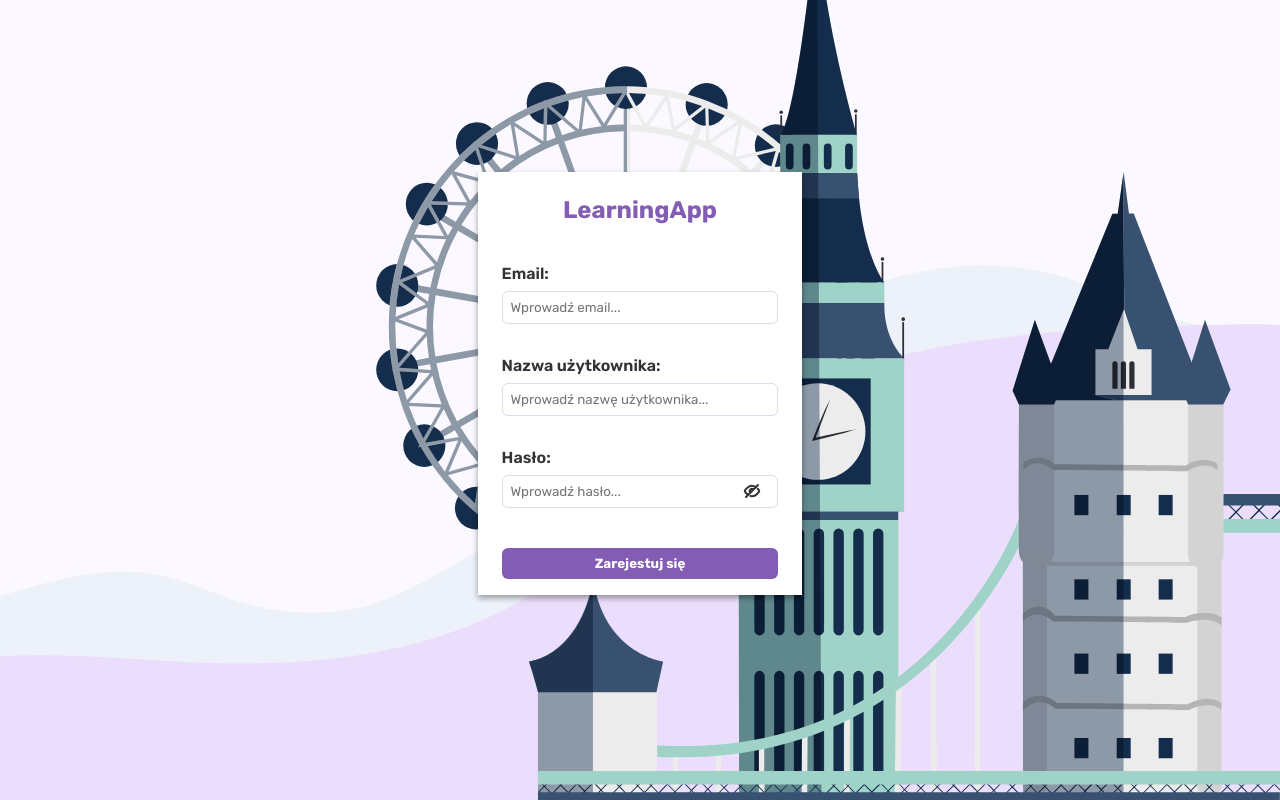
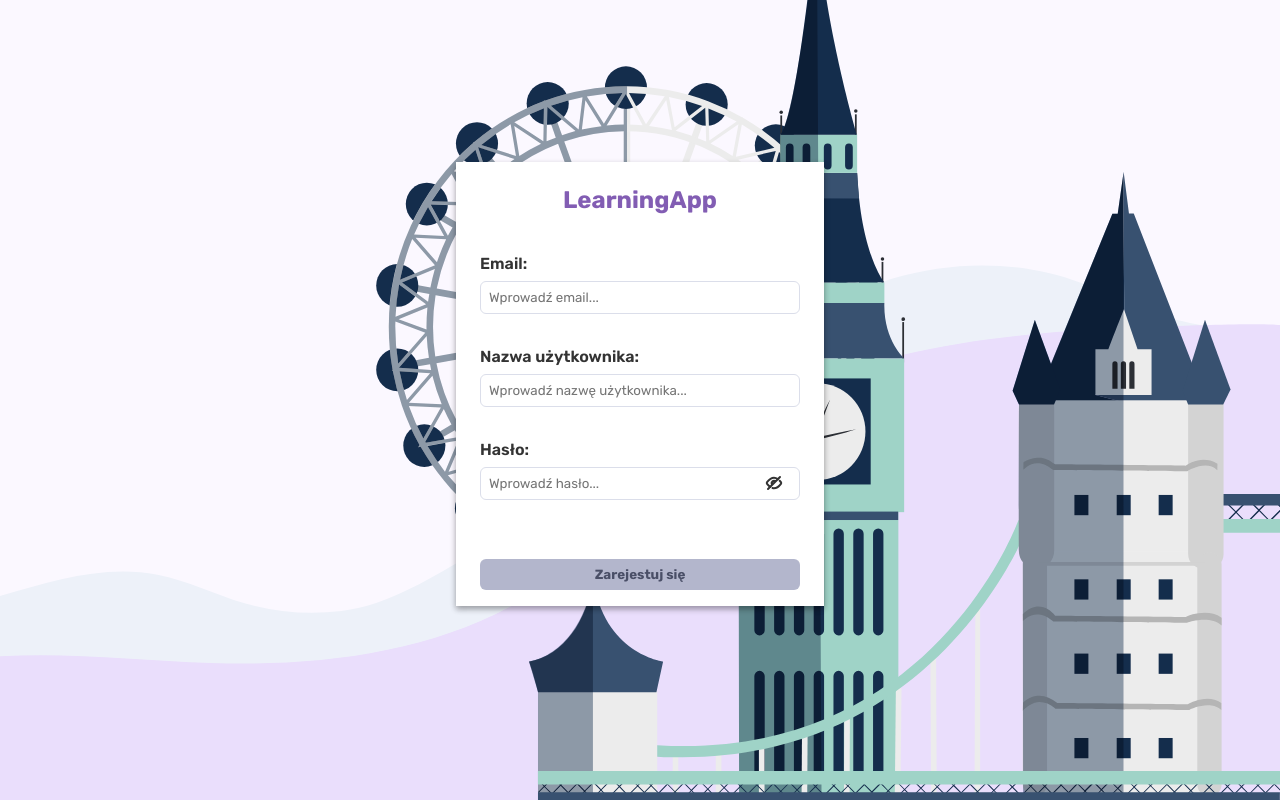
Before and after one commit to Adrian397/reactjs-english-educational-app, a React (Create React App) app: page / in a window 1280 px wide. Built offline with nearby package versions, Linux system fonts and the light colour scheme.

Commit message:
add registration validation

```diff
--- a/src/components/PasswordTip/PasswordTip.tsx
+++ b/src/components/PasswordTip/PasswordTip.tsx
@@ -1,7 +1,55 @@
-type Props = {};
+import CheckIcon from "@mui/icons-material/Check";
+import ErrorOutlineIcon from "@mui/icons-material/ErrorOutline";
+import styled from "styled-components";
+import { StyledProps } from "../../utils/styledProps";
 
-const PasswordTip = (props: Props) => {
-  return <div>PasswordTip</div>;
+type Props = {
+  initialState?: boolean;
+  isValidated?: boolean;
+  text: string;
 };
 
-export default PasswordTip;
+export const PasswordTip = ({ initialState, isValidated, text }: Props) => {
+  return (
+    <>
+      <Text isValidated={isValidated} initialState={initialState}>
+        {text}
+      </Text>
+      {!isValidated ? (
+        <Success>
+          <CheckIcon />
+        </Success>
+      ) : initialState ? null : (
+        <Error>
+          <ErrorOutlineIcon />
+        </Error>
+      )}
+    </>
+  );
+};
+
+const Text = styled.p<StyledProps>`
+  color: ${({ isValidated, initialState }) =>
+    !isValidated ? "#00A567" : initialState ? "#333" : "#FA233B"};
+  font-size: 0.75rem;
+  margin-right: 3px;
+`;
+
+const Success = styled.span`
+  margin-right: 6px;
+  svg {
+    fill: #00a567;
+    width: 0.75rem;
+    height: max-content;
+  }
+`;
+
+const Error = styled.span`
+  margin-right: 6px;
+
+  svg {
+    fill: #fa233b;
+    width: 0.75rem;
+    height: max-content;
+  }
+`;
--- a/src/routes/RegistrationPage/RegistrationPage.tsx
+++ b/src/routes/RegistrationPage/RegistrationPage.tsx
@@ -1,8 +1,10 @@
 import CloseRoundedIcon from "@mui/icons-material/CloseRounded";
+import ErrorOutlineIcon from "@mui/icons-material/ErrorOutline";
 import { useFormik } from "formik";
 import { ReactElement, useState } from "react";
 import styled from "styled-components";
 import * as Yup from "yup";
+import { PasswordTip } from "../../components/PasswordTip/PasswordTip";
 import { StyledProps } from "../../utils/styledProps";
 import {
   emailValidation,
@@ -32,7 +34,7 @@ const RegistrationPage = (): ReactElement => {
       console.log(values);
     },
 
-    // validateOnBlur: false,
+    validateOnChange: false,
   });
 
   const safePasswordValidate = (password: string) => {
@@ -48,7 +50,14 @@ const RegistrationPage = (): ReactElement => {
 
   const allErrors = safePasswordValidate(formik.values.password);
 
-  console.log(formik.isValid);
+  const errorTranslate =
+    formik.errors.username === "UsernameToLong"
+      ? "Wykorzystano maksymalną ilość znaków"
+      : formik.errors.username === "UsernameToShort"
+      ? "Niewystarczająca ilość znaków - min. 6"
+      : formik.errors.username === "UsernameWrongChar"
+      ? "Użyto niedozwolonych znaków"
+      : "Niewystarczająca ilość znaków - min. 6";
 
   return (
     <RegistrationWrapper>
@@ -64,7 +73,11 @@ const RegistrationPage = (): ReactElement => {
               id="email"
               {...formik.getFieldProps("email")}
             />
-            {formik.values.email.length > 0 && (
+            <p>
+              <ErrorOutlineIcon /> Nieprawidłowy format e-mail.
+            </p>
+
+            {formik.values.email.length >= 1 && (
               <button
                 type="button"
                 onClick={() =>
@@ -76,7 +89,10 @@ const RegistrationPage = (): ReactElement => {
             )}
           </div>
         </Email>
-        <Username errors={formik.errors}>
+        <Username
+          errors={formik.errors}
+          isVisible={isUsernameTip || formik.values.username.length >= 1}
+        >
           <label htmlFor="username">Nazwa użytkownika:</label>
           <div>
             <input
@@ -84,9 +100,20 @@ const RegistrationPage = (): ReactElement => {
               type="username"
               id="username"
               {...formik.getFieldProps("username")}
+              onBlur={() => {
+                setIsUsernameTip(false);
+                formik.validateField("username");
+              }}
+              onFocus={() => setIsUsernameTip(true)}
             />
 
-            {formik.values.username.length > 0 && (
+            <p>Min. 6, Max. 32, bez polskich znaków</p>
+
+            <p>
+              <ErrorOutlineIcon /> {errorTranslate}
+            </p>
+
+            {formik.values.username.length >= 1 && (
               <button
                 type="button"
                 onClick={() =>
@@ -106,14 +133,48 @@ const RegistrationPage = (): ReactElement => {
               type={isVisible ? "text" : "password"}
               id="password"
               {...formik.getFieldProps("password")}
+              onBlur={() => {
+                setIsPasswordTip(false);
+                formik.validateField("password");
+              }}
+              onFocus={() => setIsPasswordTip(true)}
             />
+            <PasswordTips
+              isVisible={isPasswordTip || formik.values.password.length >= 1}
+            >
+              <PasswordTip
+                isValidated={allErrors.errors?.includes("CapitalLetterError")}
+                text={"Wielka litera"}
+              />
+              <PasswordTip
+                isValidated={allErrors.errors?.includes("LowerLetterError")}
+                text={"Mała litera"}
+              />
+              <PasswordTip
+                isValidated={allErrors.errors?.includes("DigitError")}
+                text={"Cyfra"}
+              />
+              <PasswordTip
+                isValidated={allErrors.errors?.includes("MinLength")}
+                text={"Min. 8 znaków"}
+              />
+            </PasswordTips>
             <button
               type="button"
               onClick={() => setIsVisible((prevState) => !prevState)}
             />
           </div>
         </Password>
-        <RegistrationButton disabled={!formik.isValid} type="submit">
+        <RegistrationButton
+          disabled={
+            !(
+              formik.values.username &&
+              formik.values.password &&
+              formik.values.email
+            ) || !formik.isValid
+          }
+          type="submit"
+        >
           Zarejestuj się
         </RegistrationButton>
       </RegistrationForm>
@@ -141,7 +202,7 @@ const RegistrationWrapper = styled.div`
     height: 56.25rem;
   }
 
-  p {
+  p:last-child {
     font-size: 14px;
     color: #333;
 
@@ -155,7 +216,7 @@ const RegistrationWrapper = styled.div`
 `;
 
 const RegistrationForm = styled.form`
-  width: 20.3rem;
+  width: 23rem;
   background-color: white;
   box-shadow: 0 3px 6px rgba(0, 0, 0, 0.16), 0 3px 6px rgba(0, 0, 0, 0.23);
   padding: 1.5rem 1.5rem 1rem 1.5rem;
@@ -203,15 +264,36 @@ const RegistrationButton = styled.button`
   &:focus-visible {
     outline-color: #825db3;
   }
+
+  &:disabled {
+    background-color: #b3b6cc;
+    color: #4a4f67;
+  }
 `;
 
 const Email = styled.div<StyledProps>`
-  margin-bottom: 2rem;
-
   div {
     position: relative;
     input {
       width: 100%;
+      margin-bottom: 0.5rem;
+      border-color: ${({ errors }) => (errors?.email ? "#fa233b" : "#dbdeea")};
+    }
+
+    p {
+      display: flex;
+      align-items: center;
+      margin-bottom: 0.5rem;
+      font-size: 14px;
+      color: #fa233b !important;
+      visibility: ${({ errors }) => (errors?.email ? "visible" : "hidden")};
+
+      svg {
+        width: 17px;
+        height: 17px;
+        margin-right: 4px;
+        fill: #fa233b;
+      }
     }
 
     button {
@@ -236,12 +318,37 @@ const Email = styled.div<StyledProps>`
   }
 `;
 const Username = styled.div<StyledProps>`
-  margin-bottom: 2rem;
-
   div {
     position: relative;
     input {
       width: 100%;
+      margin-bottom: 0.5rem;
+      border-color: ${({ errors }) =>
+        errors?.username ? "#fa233b" : "#dbdeea"};
+    }
+
+    p:nth-of-type(1) {
+      visibility: ${({ isVisible }) => (isVisible ? "visible" : "hidden")};
+      display: ${({ isVisible, errors }) =>
+        !isVisible && errors?.username ? "none" : "flex"};
+      margin-bottom: 0.5rem;
+      font-size: 14px;
+      color: #333;
+    }
+
+    p:nth-of-type(2) {
+      align-items: center;
+      margin-bottom: 0.5rem;
+      font-size: 14px;
+      color: #fa233b !important;
+      display: ${({ errors }) => (errors?.username ? "flex" : "none")};
+
+      svg {
+        width: 17px;
+        height: 17px;
+        margin-right: 4px;
+        fill: #fa233b;
+      }
     }
 
     button {
@@ -266,17 +373,15 @@ const Username = styled.div<StyledProps>`
   }
 `;
 const Password = styled.div<StyledProps>`
-  margin-bottom: 2.5rem;
+  margin-bottom: 2rem;
 
   div {
     position: relative;
     input {
       width: 100%;
-    }
-
-    input:focus {
+      margin-bottom: 0.5rem;
       border-color: ${({ errors }) =>
-        errors?.username || errors?.password ? "#fa233b" : "#dbdeea"};
+        errors?.password ? "#fa233b" : "#dbdeea"};
     }
 
     button {
@@ -299,4 +404,14 @@ const Password = styled.div<StyledProps>`
   }
 `;
 
+const PasswordTips = styled.div<StyledProps>`
+  display: flex;
+  align-items: center;
+  visibility: ${({ isVisible }) => (isVisible ? "visible" : "hidden")};
+
+  span:last-child {
+    margin-right: 0rem;
+  }
+`;
+
 export default RegistrationPage;
--- a/src/utils/styledProps.ts
+++ b/src/utils/styledProps.ts
@@ -2,6 +2,8 @@ import { FormikErrors } from "formik/dist/types";
 
 export type StyledProps = {
   isVisible?: boolean;
+  isValidated?: boolean;
+  initialState?: boolean;
   errors?: FormikErrors<{
     email: string;
     username: string;
```
